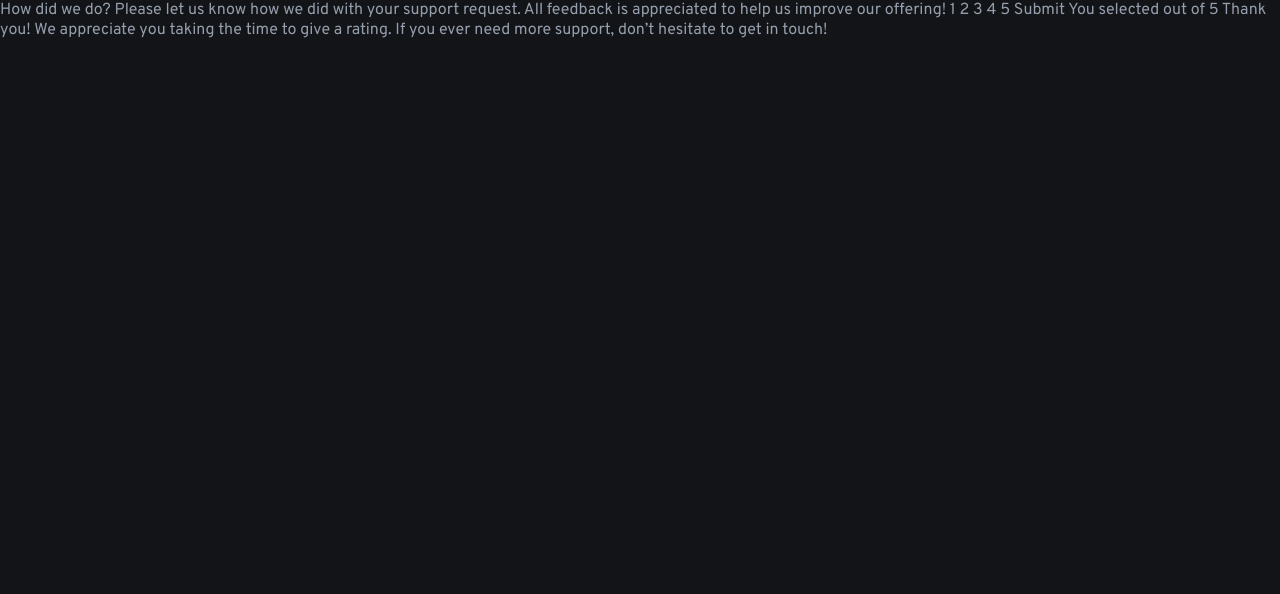
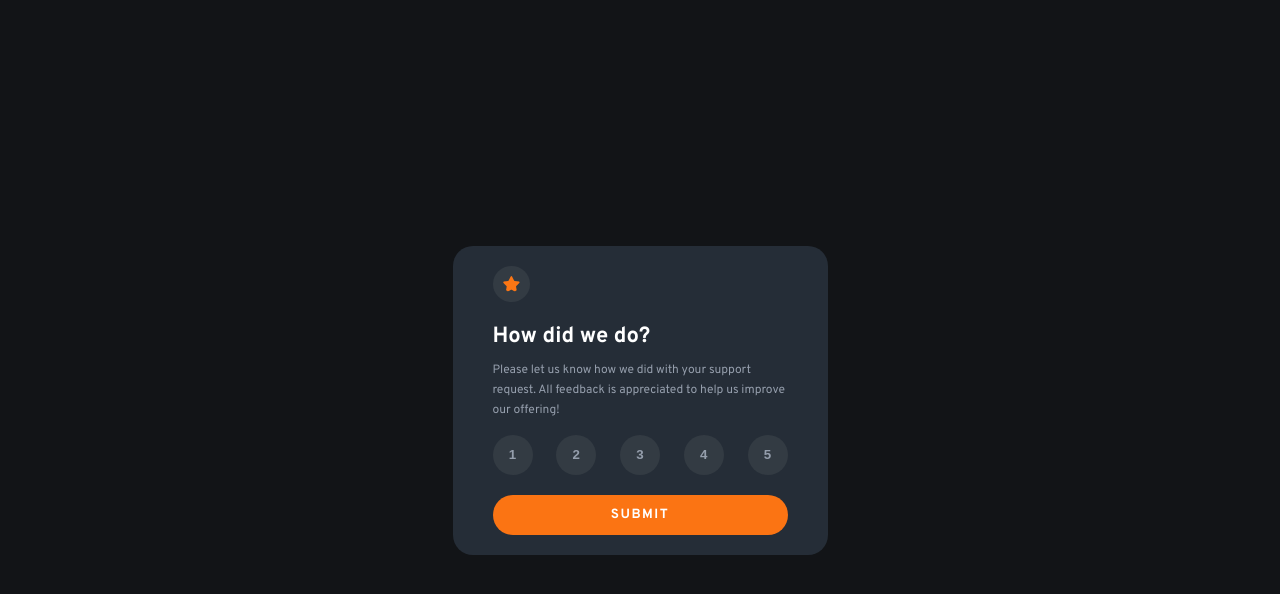
Before and after one commit to giorgi-gagnidze/interactive-rating-component-main, a plain HTML site: page index.html in a window 1280 px wide. Drawn offline with Linux system fonts and the light colour scheme.

Commit message:
Rating card design done

```diff
--- a/CSS/style.css
+++ b/CSS/style.css
@@ -7,7 +7,7 @@
 }
 
 :root {
-  /* Colors */
+  /* Used colors */
 
   /* Primary color */
 
@@ -32,4 +32,87 @@ body {
   background-color: var(--very-dark-blue);
   font-family: var(--primary-font);
   color: var(--light-gray);
+  display: flex;
+  justify-content: center;
+  align-items: center;
+  min-height: 100vh;
 }
+
+.main-container {
+  width: 375px;
+  /* max-width: 375px; */
+  display: flex;
+  justify-content: center;
+  background-color: var(--dark-blue);
+  border-radius: 20px;
+  padding: 20px 40px;
+}
+
+.internal-container {
+  width: 100%;
+  max-width: 340px;
+}
+
+.star-icon {
+  background-color: #333b43;
+  padding: 10px;
+  border-radius: 50%;
+  margin-bottom: 15px;
+}
+
+.article-container {
+  margin-bottom: 15px;
+}
+
+.main-article__heading {
+  color: var(--white);
+  font-size: 22px;
+  margin-bottom: 10px;
+}
+
+.main-article__text {
+  font-size: 12px;
+  line-height: 20px;
+}
+
+.raiting-container {
+  width: 100%;
+  display: flex;
+  justify-content: space-between;
+  margin-bottom: 20px;
+}
+
+.raiting-button {
+  width: 40px;
+  height: 40px;
+  border-radius: 50%;
+  border: none;
+  background-color: #333b43;
+  color: var(--light-gray);
+  cursor: pointer;
+  font-weight: 700;
+}
+
+.raiting-button:hover {
+  background-color: var(--orange);
+  color: var(--white);
+}
+
+.submit-button {
+  width: 100%;
+  height: 40px;
+  border: none;
+  border-radius: 50px;
+  background-color: var(--orange);
+  color: var(--white);
+  text-transform: uppercase;
+  font-family: var(--primary-font);
+  font-weight: 700;
+  letter-spacing: 1.5px;
+  cursor: pointer;
+}
+
+.submit-button:hover {
+  background-color: var(--white);
+  color: var(--orange);
+}
--- a/index.html
+++ b/index.html
@@ -20,20 +20,25 @@
     <title>Frontend Mentor | Interactive rating component</title>
   </head>
   <body>
-    <!-- Rating state start -->
-
-    How did we do? Please let us know how we did with your support request. All
-    feedback is appreciated to help us improve our offering! 1 2 3 4 5 Submit
-
-    <!-- Rating state end -->
-
-    <!-- Thank you state start -->
-
-    You selected
-    <!-- Add rating here -->
-    out of 5 Thank you! We appreciate you taking the time to give a rating. If
-    you ever need more support, don’t hesitate to get in touch!
-
-    <!-- Thank you state end -->
+    <div class="main-container">
+      <div class="internal-container">
+        <img src="./images/icon-star.svg" alt="star icon" class="star-icon" />
+        <div class="article-container">
+          <h1 class="main-article__heading">How did we do?</h1>
+          <p class="main-article__text">
+            Please let us know how we did with your support request. All
+            feedback is appreciated to help us improve our offering!
+          </p>
+        </div>
+        <div class="raiting-container">
+          <button class="raiting-button">1</button>
+          <button class="raiting-button">2</button>
+          <button class="raiting-button">3</button>
+          <button class="raiting-button">4</button>
+          <button class="raiting-button">5</button>
+        </div>
+        <button class="submit-button">Submit</button>
+      </div>
+    </div>
   </body>
 </html>
```
Also changed, not shown: text.html (added, +12 -0 lines).
